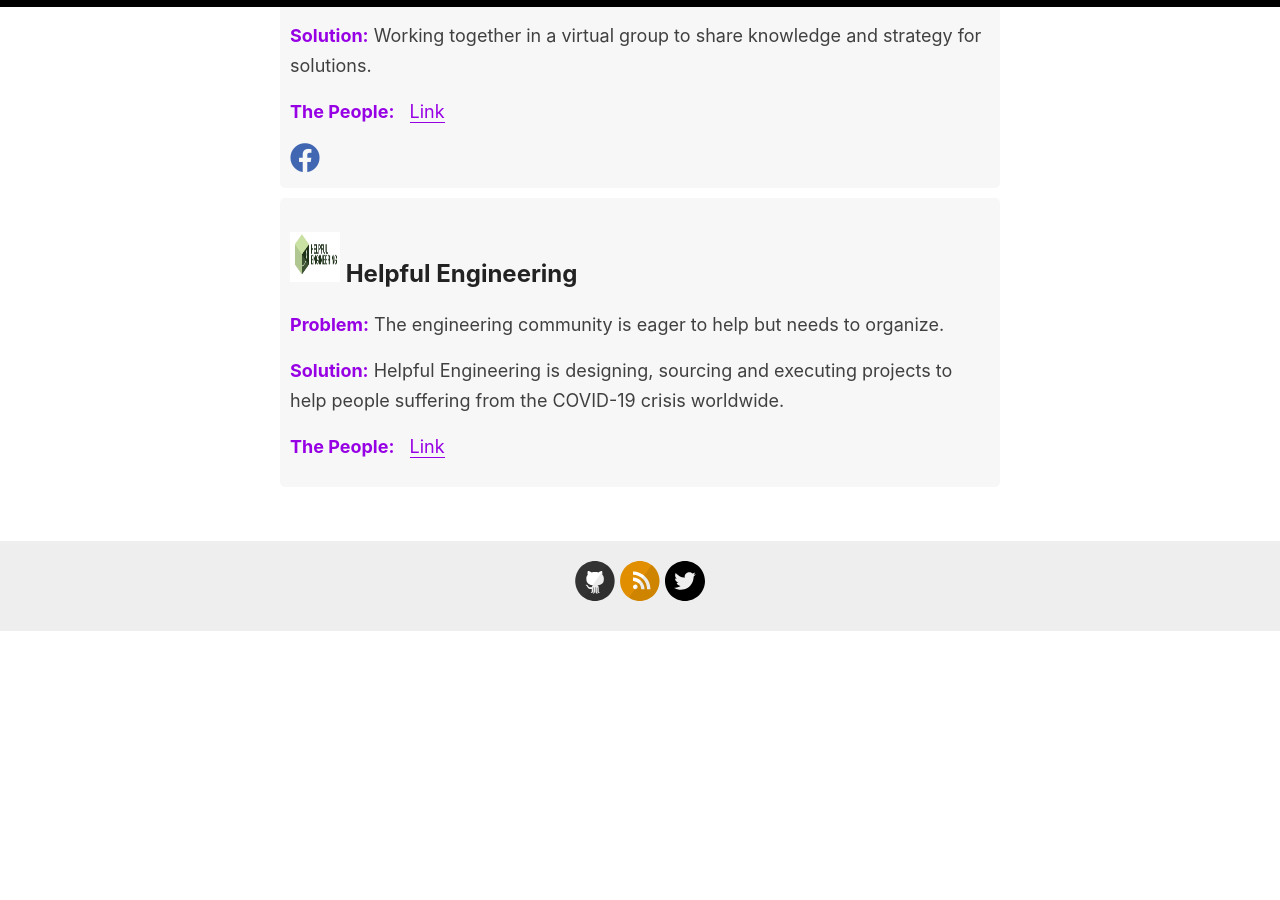
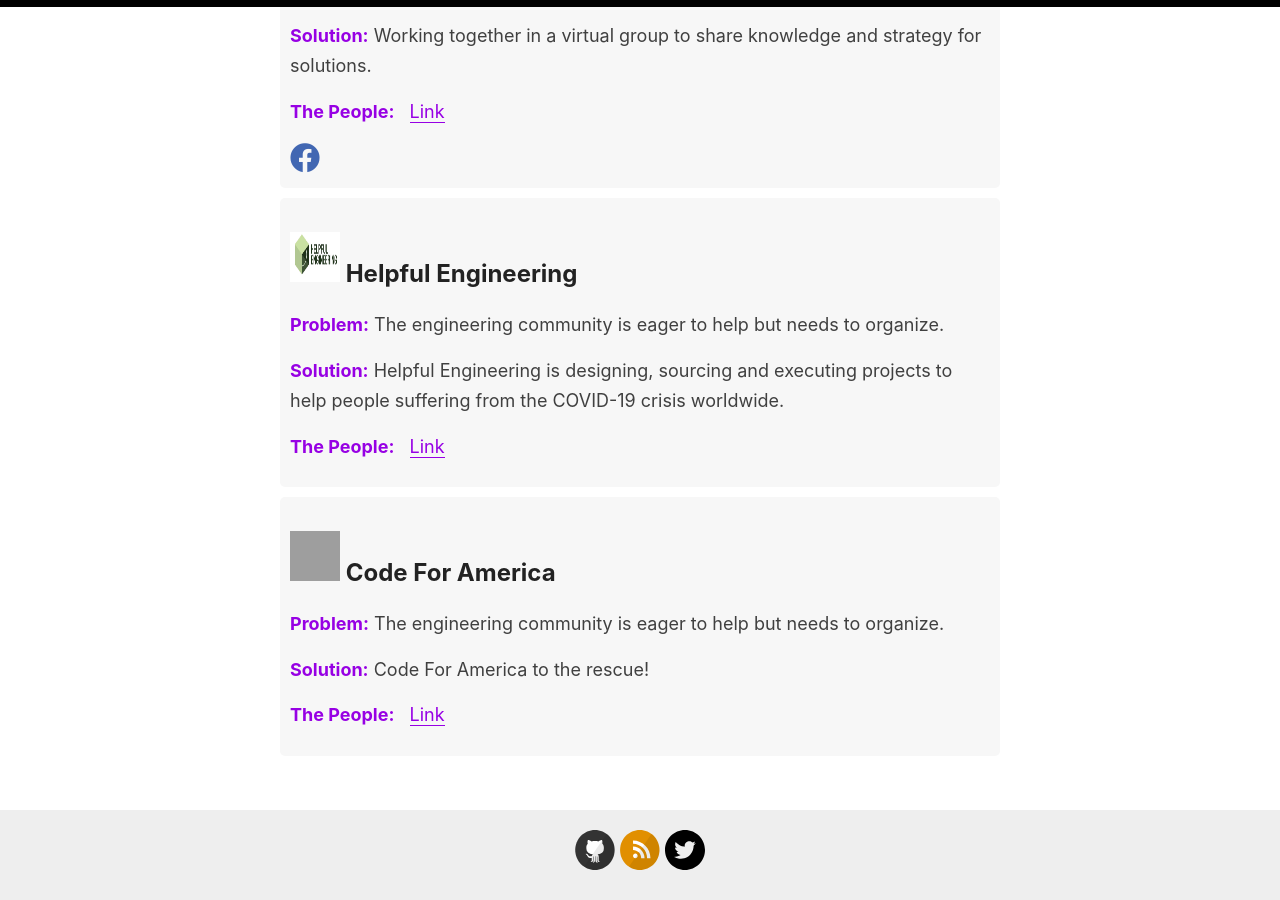
Before and after one commit to justinlewis/covid19-actionables, a Jekyll site: the page built from _pages/problem-solvers.md, in a window 1280 px wide and 900 px high, scrolled down 2117 px. Built offline with Jekyll 4.4.1, drawn with Linux system fonts in a browser that asks for light colours; nearby versions of some CDN libraries; before the commit the page ends 2748 px from its top, so only the background shows below that; grey boxes are pictures that could not be loaded.

Commit message:
added code for america

```diff
--- a/_data/problem-solvers.yml
+++ b/_data/problem-solvers.yml
@@ -74,3 +74,14 @@
   source:
   helpinfo:
   description:
+
+- title: Code For America
+  problem: The engineering community is eager to help but needs to organize.
+  solution: Code For America to the rescue!
+  logo: code-for-america-logo.png
+  url: https://www.usdigitalresponse.org/
+  twitter:
+  facebook:
+  source:
+  helpinfo:
+  description:
```
Also changed, not shown: images/logos/codo-for-america-logo.png (added).
